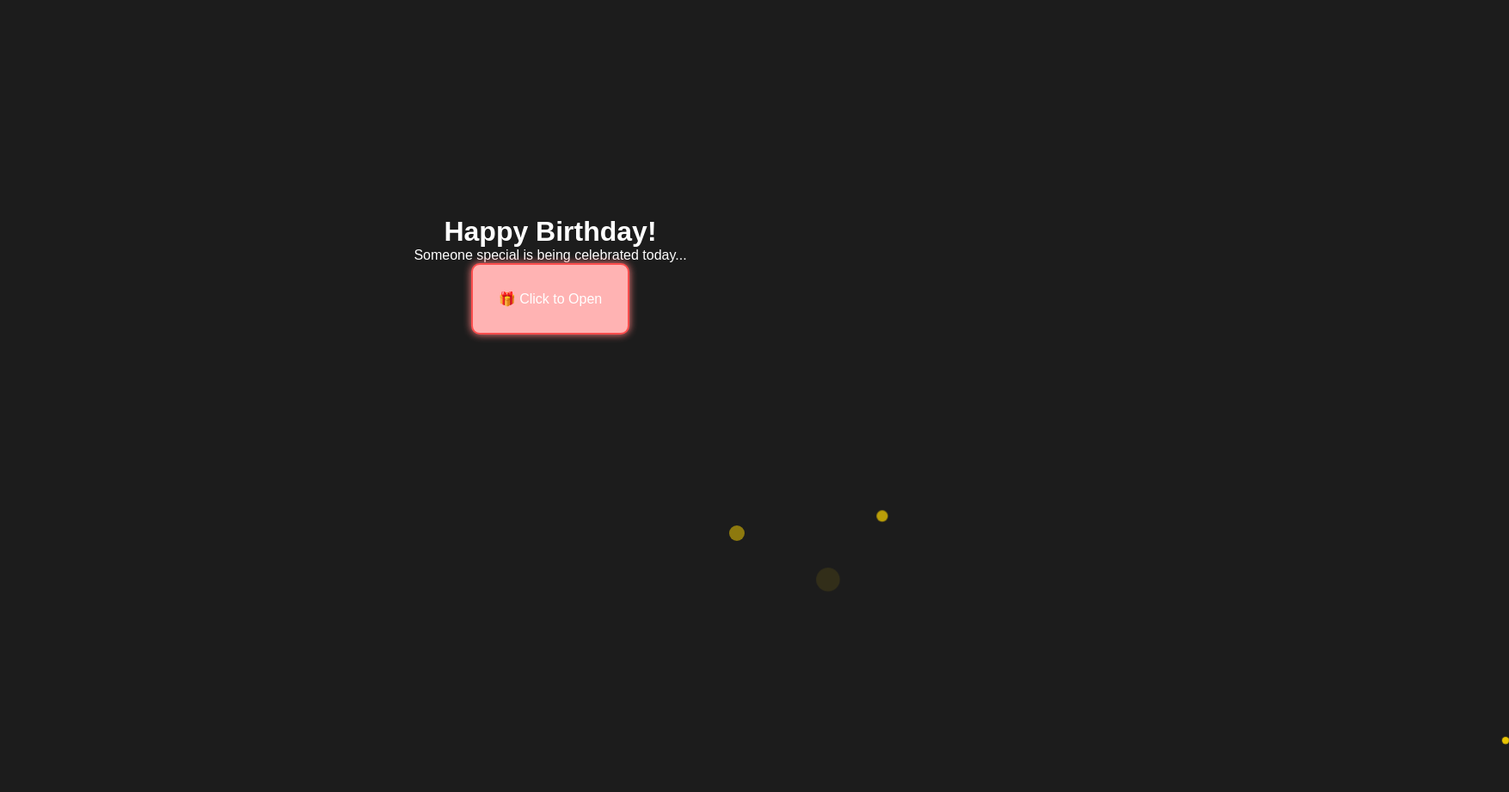
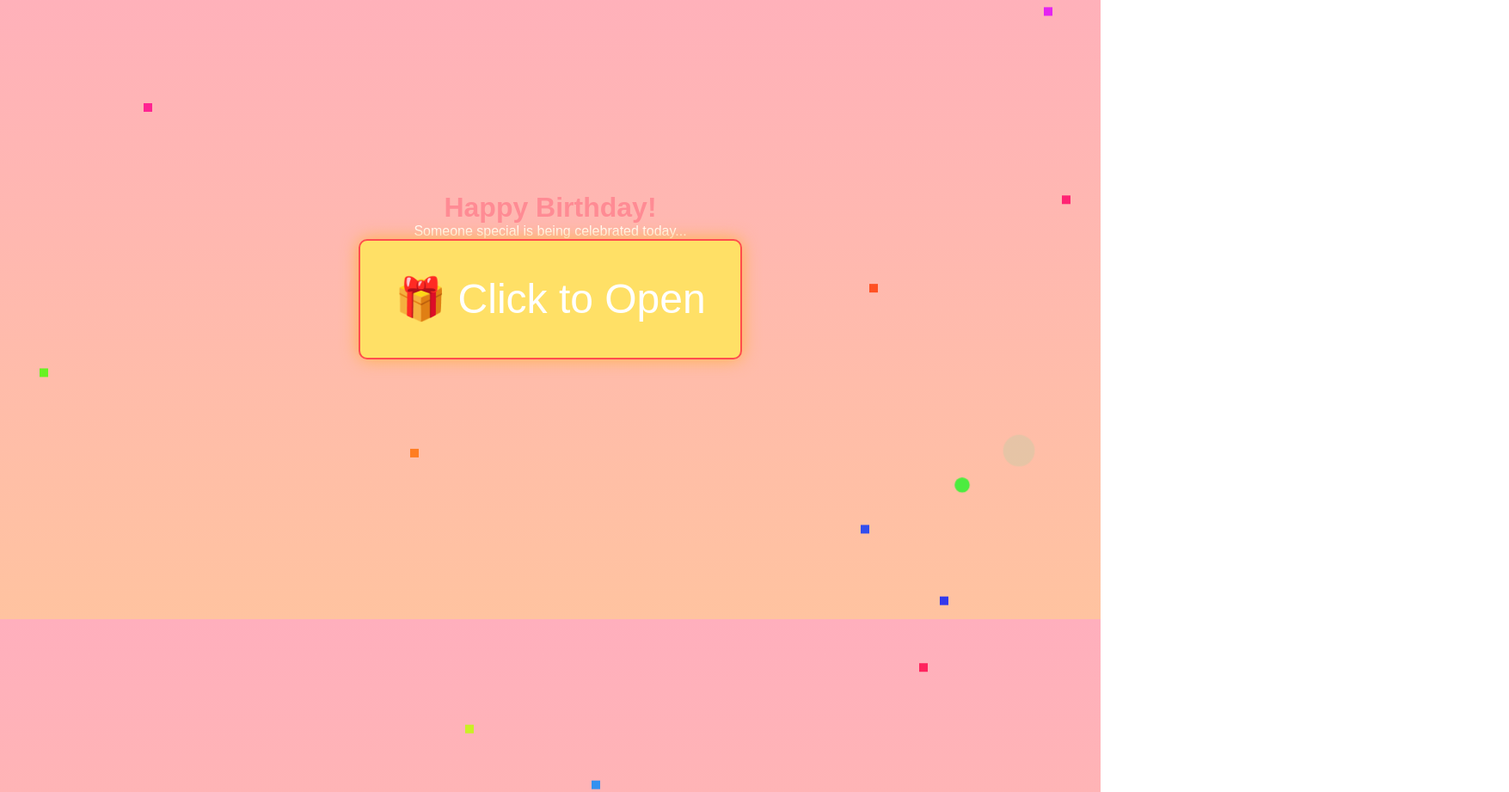
Before and after one commit to TejashMalviya/Happy-Birthday-day, a plain HTML site: page index.html in a window 1280 px wide. Shown: the part 80-1001 px from the top of the page at 86% size, 1755 px wide, since content can reach past the window. Drawn offline with Linux system fonts and the light colour scheme.

Commit message:
Update index.html

```diff
--- a/index.html
+++ b/index.html
@@ -17,7 +17,7 @@
             align-items: center;
             height: 100vh;
             overflow: hidden;
-            background-color: #1c1c1c;
+            background: linear-gradient(to bottom, #ffafbd, #ffc3a0);
             color: #fff;
             text-align: center;
         }
@@ -25,21 +25,28 @@
             display: none;
             flex-direction: column;
             align-items: center;
+            animation: fadeIn 1.5s ease-in-out forwards;
         }
         #gift {
-            background-color: #ffb3b3;
+            background-color: #ffe066;
             border: 2px solid #ff4d4d;
-            padding: 30px;
+            padding: 40px;
             border-radius: 10px;
             cursor: pointer;
-            box-shadow: 0px 0px 10px #ff8080;
+            font-size: 3em;
+            box-shadow: 0px 0px 20px #ffb347;
+            transition: transform 0.3s ease;
+        }
+        #gift:hover {
+            transform: scale(1.1);
         }
         #final-message {
             display: none;
             font-size: 1.2em;
             margin-top: 20px;
+            animation: fadeIn 1.5s ease-in-out forwards;
         }
-        /* Sparkle and Firework Styles */
+        /* Sparkle, Firework & Confetti Styles */
         .fireworks {
             position: absolute;
             top: 50%;
@@ -49,25 +56,41 @@
         }
         .firework {
             position: absolute;
-            width: 6px;
-            height: 6px;
+            width: 8px;
+            height: 8px;
             border-radius: 50%;
             background: gold;
             animation: firework 1s linear infinite;
         }
+        .confetti {
+            position: absolute;
+            width: 10px;
+            height: 10px;
+            background: #ffec99;
+            animation: confetti 2s ease-out infinite;
+            opacity: 0.8;
+        }
         @keyframes firework {
             0% { transform: scale(1); opacity: 1; }
             100% { transform: scale(5); opacity: 0; }
+        }
+        @keyframes fadeIn {
+            from { opacity: 0; }
+            to { opacity: 1; }
+        }
+        @keyframes confetti {
+            0% { transform: translateY(-100vh); }
+            100% { transform: translateY(100vh); }
         }
     </style>
 </head>
 <body>
 
 <div id="content">
-    <h1>Happy Birthday!</h1>
+    <h1 style="color: #ff8b94;">Happy Birthday!</h1>
     <p>Someone special is being celebrated today...</p>
     <div id="gift">🎁 Click to Open</div>
-    <div id="final-message">
+    <div id="final-message" style="color: #ffe066;">
         <p>Enjoy your life, be successful, and sorry if I ever hurt you intentionally.</p>
         <p>My window is always open for you. Happy Birthday again!</p>
     </div>
@@ -76,16 +99,28 @@
 <div class="fireworks"></div>
 
 <script>
-    // Fireworks effect
+    // Fireworks and Confetti effects
     function createFirework() {
         const firework = document.createElement('div');
         firework.classList.add('firework');
         firework.style.left = Math.random() * 100 + 'vw';
         firework.style.top = Math.random() * 100 + 'vh';
+        firework.style.background = `hsl(${Math.random() * 360}, 100%, 50%)`;
         document.querySelector('.fireworks').appendChild(firework);
         setTimeout(() => firework.remove(), 1000);
     }
-    setInterval(createFirework, 200);
+    setInterval(createFirework, 300);
+
+    function createConfetti() {
+        const confetti = document.createElement('div');
+        confetti.classList.add('confetti');
+        confetti.style.left = Math.random() * 100 + 'vw';
+        confetti.style.background = `hsl(${Math.random() * 360}, 100%, 50%)`;
+        confetti.style.transform = `rotate(${Math.random() * 360}deg)`;
+        document.body.appendChild(confetti);
+        setTimeout(() => confetti.remove(), 2000);
+    }
+    setInterval(createConfetti, 100);
 
     // Show gift message
     document.addEventListener('DOMContentLoaded', () => {
```
